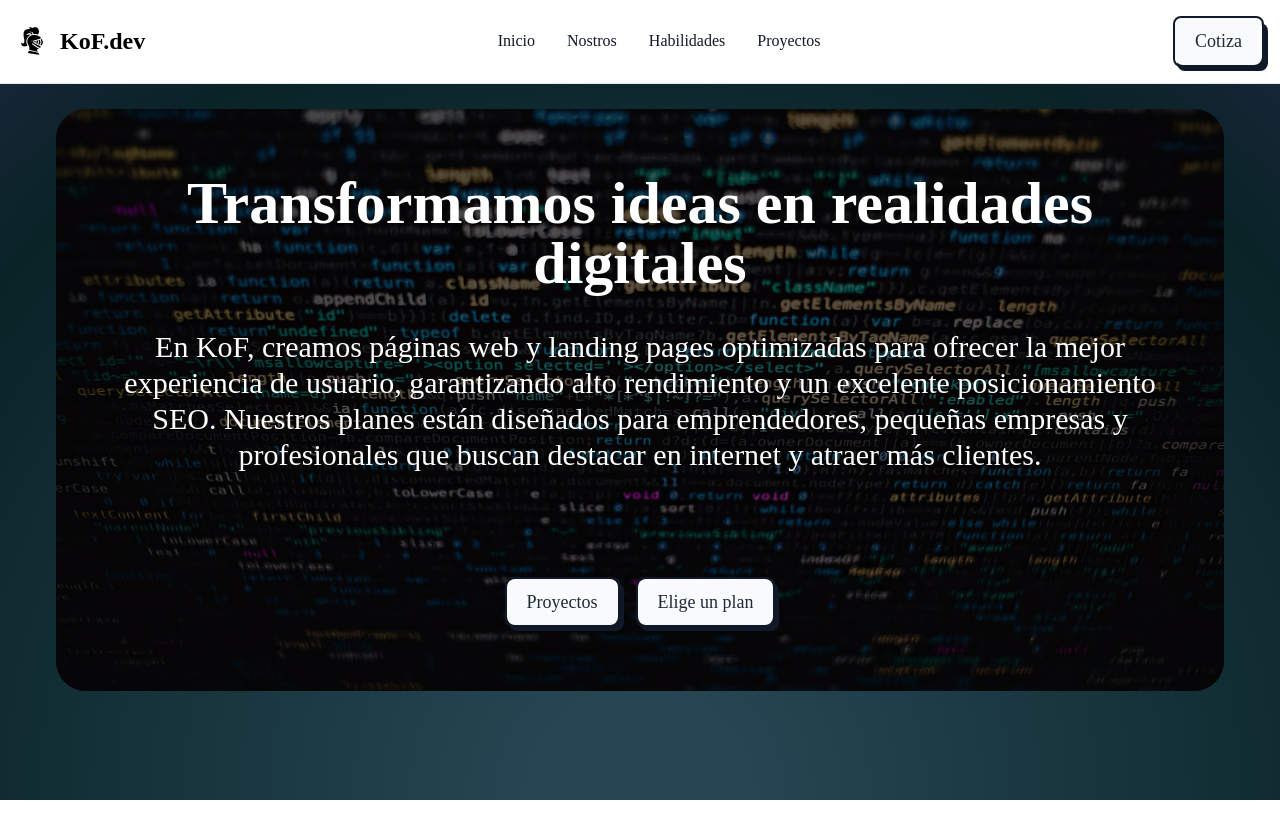
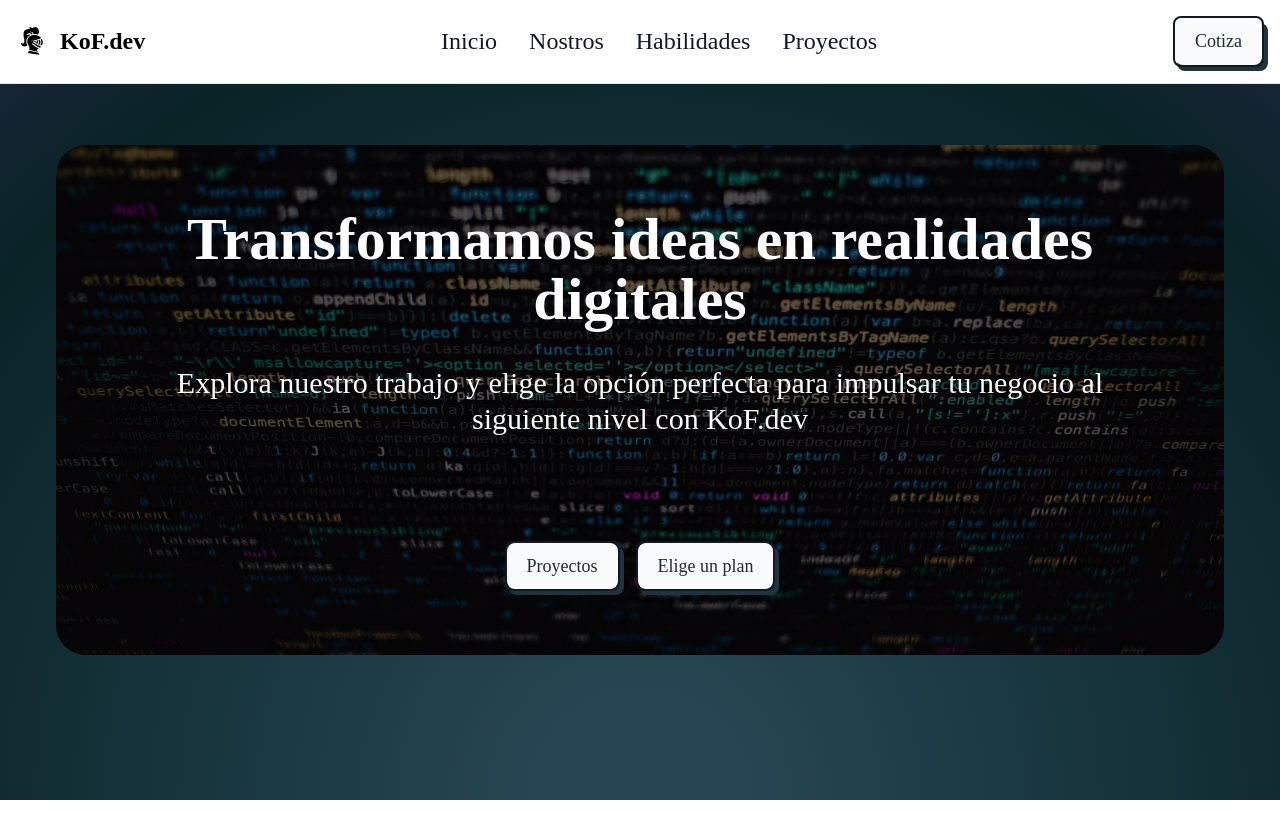
Before and after one commit to KOFcrew/Portafolio-KoF, an Astro site: page / in a window 1280 px wide. Shown: the top 834 px of the page. Built offline with nearby package versions, Linux system fonts and the light colour scheme; Astro itself is replaced by a stand-in of ours.

Commit message:
Arreglos

```diff
--- a/src/components/Boton.astro
+++ b/src/components/Boton.astro
@@ -9,12 +9,12 @@ const { href = "#" } = Astro.props; // Propiedad href con valor por defecto "#"
     <span class="absolute inset-0 w-full h-full px-5 py-3 rounded-lg bg-gray-50"
     ></span>
     <span
-      class="absolute left-0 w-48 h-48 -ml-2 transition-all duration-300 origin-top-right -rotate-90 -translate-x-full translate-y-12 bg-gray-900 group-hover:-rotate-180 ease"
+      class="absolute left-0 w-48 h-48 -ml-2 transition-all duration-300 origin-top-right -rotate-90 -translate-x-full translate-y-12 bg-[#2A9D8F] group-hover:-rotate-180 ease"
     ></span>
     <span class="relative"><slot /></span>
   </span>
   <span
-    class="absolute bottom-0 right-0 w-full h-12 -mb-1 -mr-1 transition-all duration-200 ease-linear bg-gray-900 rounded-lg group-hover:mb-0 group-hover:mr-0"
+    class="absolute bottom-0 right-0 w-full h-12 -mb-1 -mr-1 transition-all duration-200 ease-linear bg-[#22333B] rounded-lg group-hover:mb-0 group-hover:mr-0"
     data-rounded="rounded-lg"></span>
 </a>
 
--- a/src/components/Habilidades.astro
+++ b/src/components/Habilidades.astro
@@ -27,7 +27,7 @@ const skills = [
 <section id="Habilidades" class="bg-gray-900 text-white py-12" style="background: radial-gradient(circle farthest-corner at 50% 100%, #264653ff 10%, #092327ff 80%, #1B263Bff 100%);">
 <!-- PROGRAMADORES -->
 <section class=" text-white py-12">
-  <h1 class="text-5xl font-bold text-center">Programadores</h1>
+  <h1 class="sm:text-5xl font-bold text-center text-[40px]">Programadores</h1>
   <div class="max-w-4xl mx-auto text-center">
     <div class="grid grid-cols-1 md:grid-cols-3 gap-6 mx-6 my-6">
       <div class="bg-gray-800 p-6 rounded-lg shadow-md text-center">
--- a/src/components/Header.astro
+++ b/src/components/Header.astro
@@ -4,7 +4,7 @@ import Boton from "./Boton.astro";
 
 <section id="inicio">
   <nav
-    class="bg-white dark:bg-gray-900 fixed w-full z-20 top-0 start-0 border-b border-gray-200 dark:border-gray-600"
+    class="bg-white fixed w-full z-50 top-0 start-0 border-b border-gray-200 dark:border-gray-600"
   >
     <div
       class="max-w-screen-xl flex flex-wrap items-center justify-between mx-auto p-4"
@@ -15,7 +15,7 @@ import Boton from "./Boton.astro";
       >
         <img src="knight.svg" class="h-8" alt="KoF.dev Logo" />
         <span
-          class="self-center text-2xl font-semibold whitespace-nowrap dark:text-white transition-transform duration-500 ease-in-out hover:scale-125"
+          class="self-center text-2xl font-semibold whitespace-nowrap dark:text-black transition-transform duration-500 ease-in-out hover:scale-125"
           >KoF.dev</span
         >
       </a>
@@ -49,34 +49,32 @@ import Boton from "./Boton.astro";
         class="items-center justify-between hidden w-full md:flex md:w-auto md:order-1"
         id="navbar-sticky"
       >
-        <ul
-          class="flex flex-col p-4 md:p-0 mt-4 font-medium border border-gray-100 rounded-lg bg-gray-50 md:space-x-8 rtl:space-x-reverse md:flex-row md:mt-0 md:border-0 md:bg-white dark:bg-gray-800 md:dark:bg-gray-900 dark:border-gray-700"
-        >
+        <ul class="flex flex-col p-4 md:p-0 mt-4 font-medium border border-gray-100 rounded-lg  md:space-x-8 rtl:space-x-reverse md:flex-row md:mt-0 md:border-0 md:bg-white " >
           <li>
             <a
               href="#Heder"
-              class="block py-2 px-3 text-gray-900 rounded-sm hover:bg-gray-100 md:hover:bg-transparent md:hover:text-blue-700 md:p-0 md:dark:hover:text-blue-500 dark:text-white dark:hover:bg-gray-700 dark:hover:text-white md:dark:hover:bg-transparent dark:border-gray-700 transition-transform duration-500 ease-in-out hover:scale-150"
+              class="block py-2 px-3 text-2xl text-gray-900 rounded-sm hover:bg-gray-100 md:hover:bg-transparent  md:p-0 md:dark:hover:text-[#2A9D8F] dark:text-black dark:hover:bg-gray-700 dark:hover:text-white md:dark:hover:bg-transparent dark:border-gray-700 transition-transform duration-500 ease-in-out hover:scale-150"
               aria-current="page">Inicio</a
             >
           </li>
           <li>
             <a
               href="#nosotros"
-              class="block py-2 px-3 text-gray-900 rounded-sm hover:bg-gray-100 md:hover:bg-transparent md:hover:text-blue-700 md:p-0 md:dark:hover:text-blue-500 dark:text-white dark:hover:bg-gray-700 dark:hover:text-white md:dark:hover:bg-transparent dark:border-gray-700 transition-transform duration-500 ease-in-out hover:scale-150"
+              class="block py-2 px-3 text-2xl text-gray-900 rounded-sm hover:bg-gray-100 md:hover:bg-transparent  md:p-0 md:dark:hover:text-[#2A9D8F] dark:text-black dark:hover:bg-gray-700 dark:hover:text-white md:dark:hover:bg-transparent dark:border-gray-700 transition-transform duration-500 ease-in-out hover:scale-150"
               >Nostros</a
             >
           </li>
           <li>
             <a
               href="#Habilidades"
-              class="block py-2 px-3 text-gray-900 rounded-sm hover:bg-gray-100 md:hover:bg-transparent md:hover:text-blue-700 md:p-0 md:dark:hover:text-blue-500 dark:text-white dark:hover:bg-gray-700 dark:hover:text-white md:dark:hover:bg-transparent dark:border-gray-700 transition-transform duration-500 ease-in-out hover:scale-150"
+              class="block py-2 px-3 text-2xl text-gray-900 rounded-sm hover:bg-gray-100 md:hover:bg-transparent  md:p-0 md:dark:hover:text-[#2A9D8F] dark:text-black dark:hover:bg-gray-700 dark:hover:text-white md:dark:hover:bg-transparent dark:border-gray-700 transition-transform duration-500 ease-in-out hover:scale-150"
               >Habilidades</a
             >
           </li>
           <li>
             <a
               href="#proyectos"
-              class="block py-2 px-3 text-gray-900 rounded-sm hover:bg-gray-100 md:hover:bg-transparent md:hover:text-blue-700 md:p-0 md:dark:hover:text-blue-500 dark:text-white dark:hover:bg-gray-700 dark:hover:text-white md:dark:hover:bg-transparent dark:border-gray-700 transition-transform duration-500 ease-in-out hover:scale-150"
+              class="block py-2 px-3 text-2xl text-gray-900 rounded-sm hover:bg-gray-100 md:hover:bg-transparent  md:p-0 md:dark:hover:text-[#2A9D8F] dark:text-black dark:hover:bg-gray-700 dark:hover:text-white md:dark:hover:bg-transparent dark:border-gray-700 transition-transform duration-500 ease-in-out hover:scale-150"
               >Proyectos</a
             >
           </li>
--- a/src/components/Heder.astro
+++ b/src/components/Heder.astro
@@ -19,11 +19,7 @@ import Boton from "./Boton.astro";
         Transformamos ideas en realidades digitales
       </h1>
       <p class="mt-4 text-lg md:text-2xl lg:text-3xl font-normal mb-20">
-        En KoF, creamos páginas web y landing pages optimizadas para ofrecer la
-        mejor experiencia de usuario, garantizando alto rendimiento y un
-        excelente posicionamiento SEO. Nuestros planes están diseñados para
-        emprendedores, pequeñas empresas y profesionales que buscan destacar en
-        internet y atraer más clientes.
+        Explora nuestro trabajo y elige la opción perfecta para impulsar tu negocio al siguiente nivel con KoF.dev
       </p>
       <div class="flex flex-col md:flex-row gap-4 mt-6">
         <Boton href="#proyectos">Proyectos</Boton>
```
